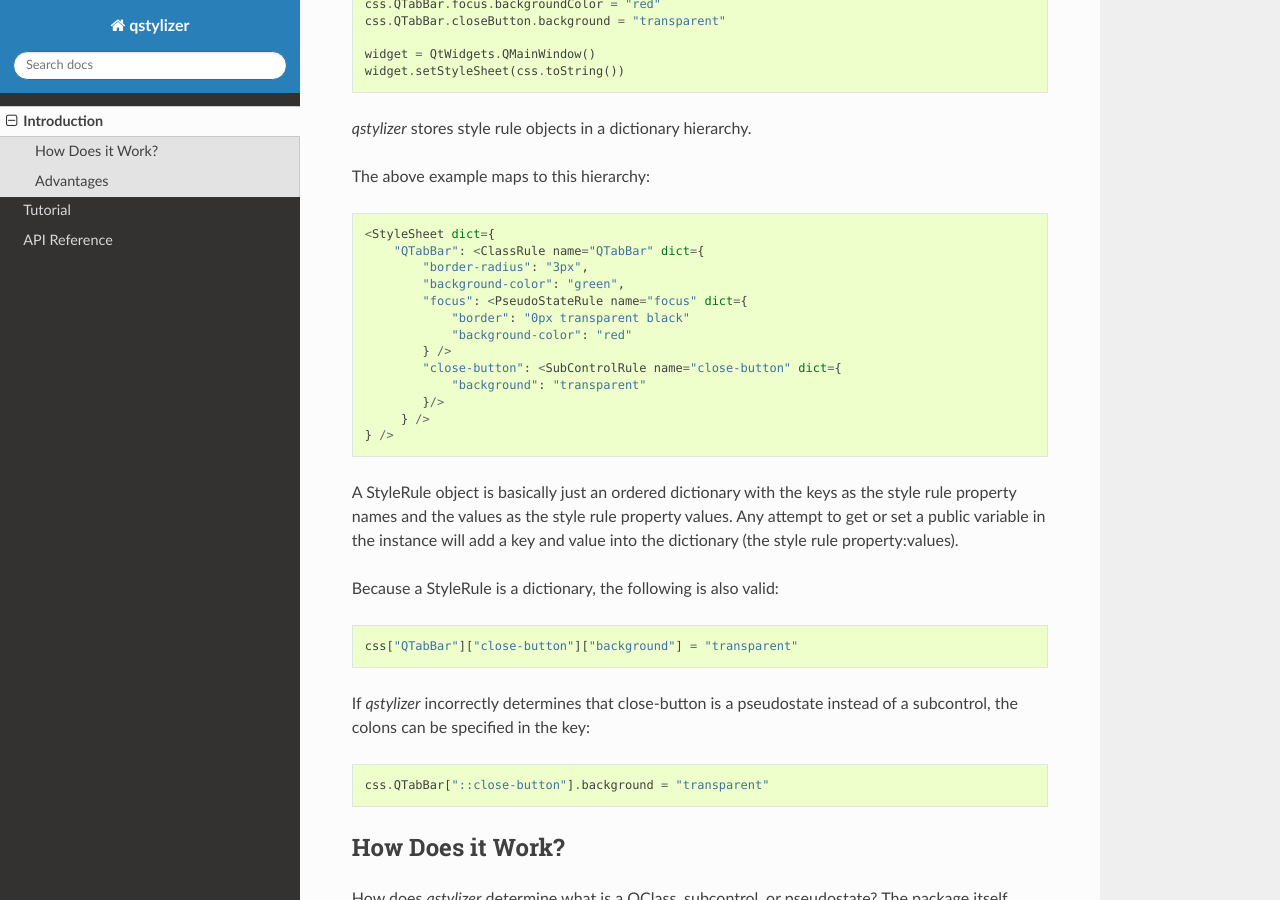
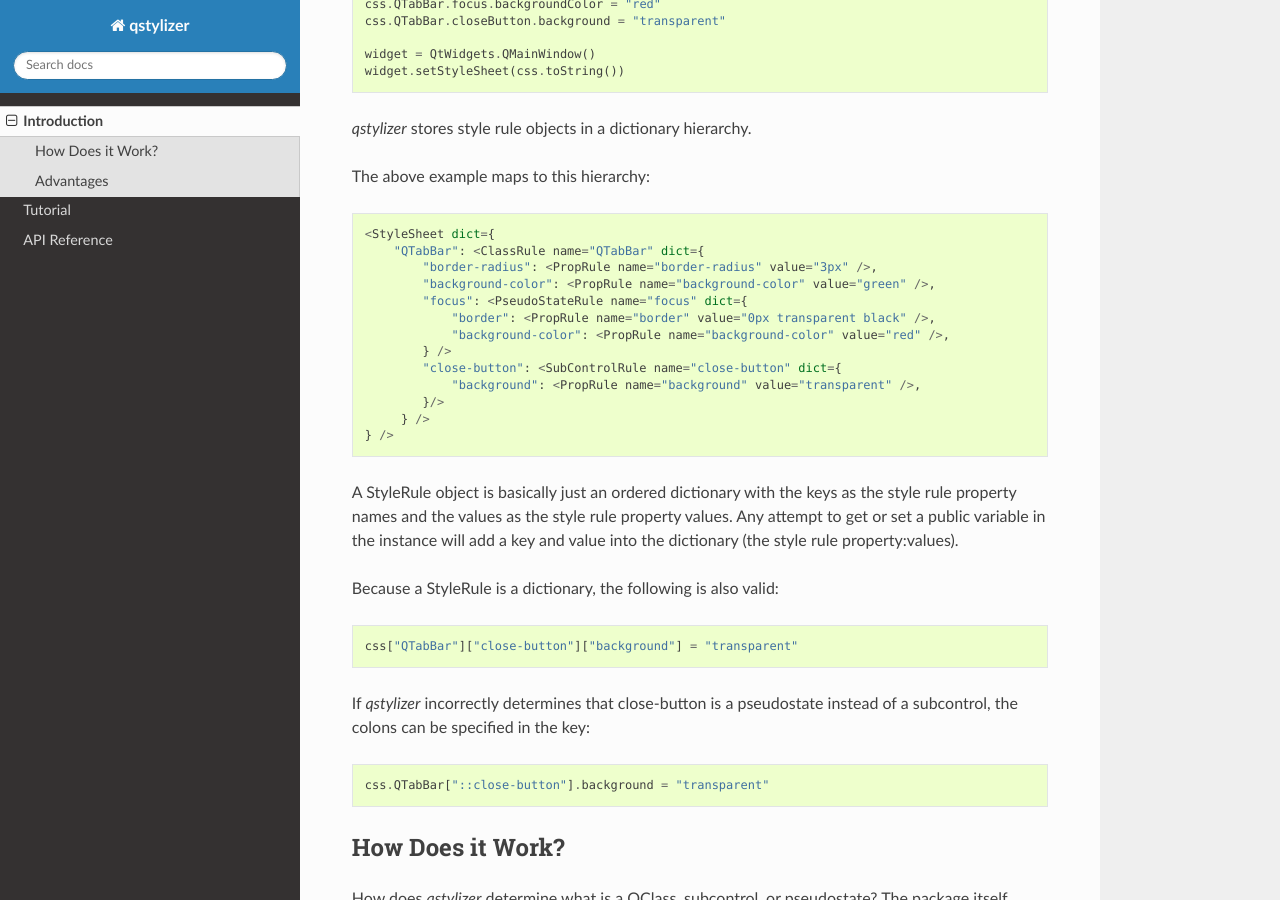
Before and after one commit to blambright/qstylizer, a Sphinx documentation site: the page built from doc/introduction.rst, in a window 1280 px wide and 900 px high, scrolled down 755 px. Built offline with Sphinx 7.4.7 and the Read the Docs theme 2.0.0, drawn with Linux system fonts in a browser that asks for light colours; some of the changed lines change nothing that is shown.

Commit message:
Update documentation with new PropRule class

```diff
--- a/doc/introduction.rst
+++ b/doc/introduction.rst
@@ -47,14 +47,14 @@ The above example maps to this hierarchy::
 
     <StyleSheet dict={
         "QTabBar": <ClassRule name="QTabBar" dict={
-            "border-radius": "3px",
-            "background-color": "green",
+            "border-radius": <PropRule name="border-radius" value="3px" />,
+            "background-color": <PropRule name="background-color" value="green" />,
             "focus": <PseudoStateRule name="focus" dict={
-                "border": "0px transparent black"
-                "background-color": "red"
+                "border": <PropRule name="border" value="0px transparent black" />,
+                "background-color": <PropRule name="background-color" value="red" />,
             } />
             "close-button": <SubControlRule name="close-button" dict={
-                "background": "transparent"
+                "background": <PropRule name="background" value="transparent" />,
             }/>
          } />
     } />
```
